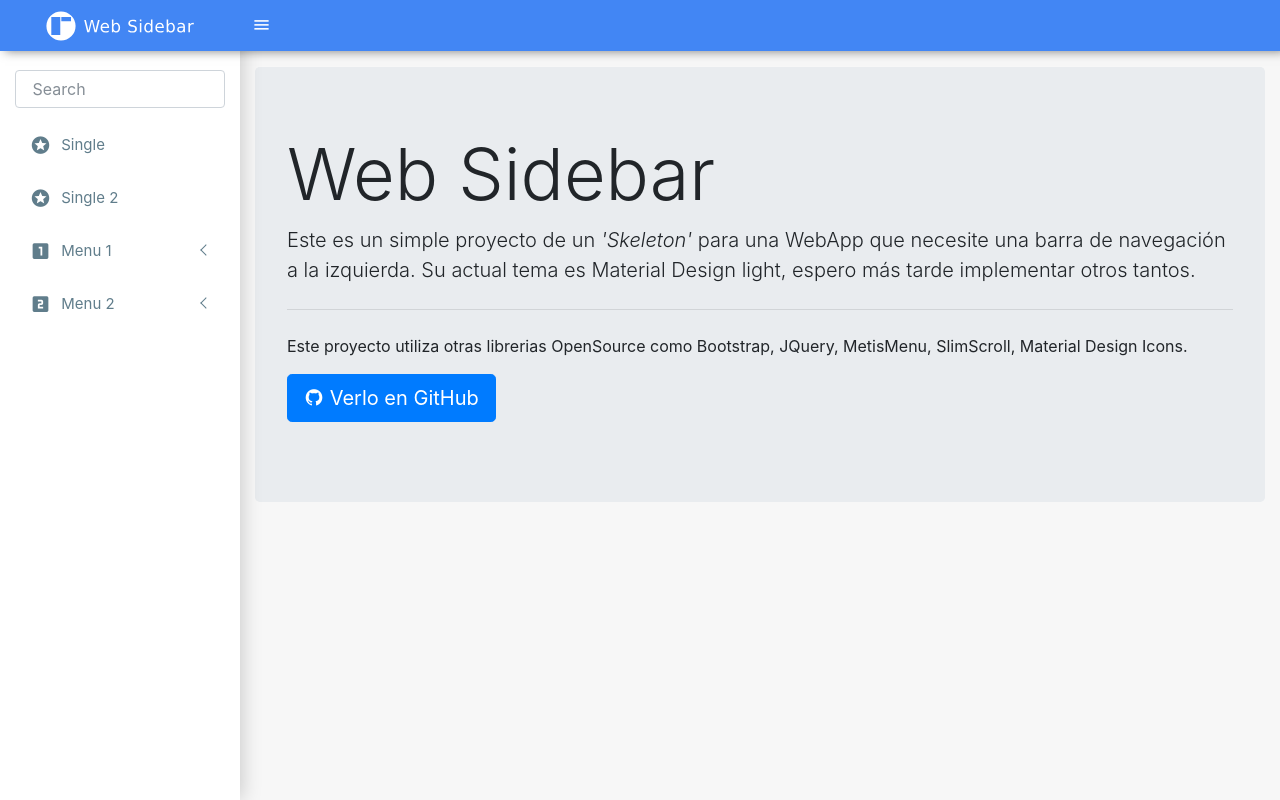
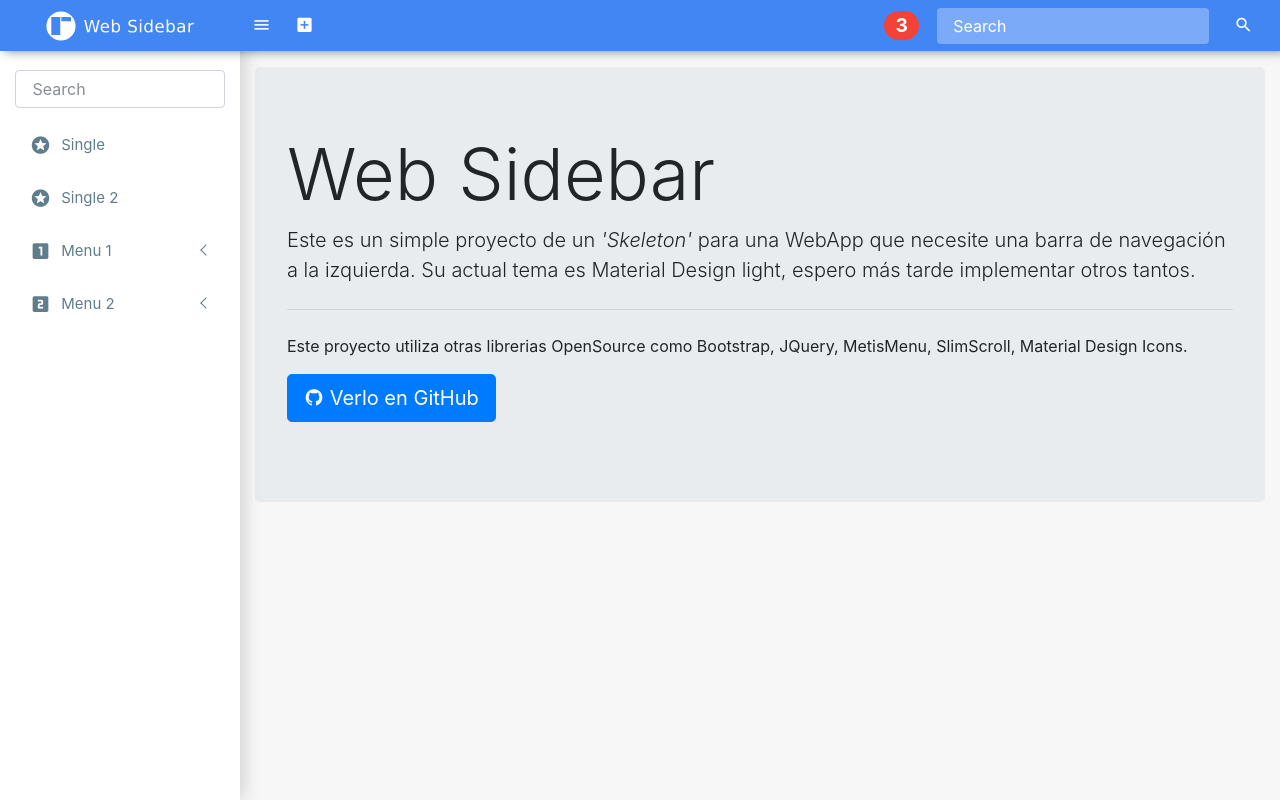
Before and after one commit to Crick87/WebSidebar, a plain HTML site: page index.html in a window 1280 px wide. Drawn offline with nearby package versions, Linux system fonts and the light colour scheme; some packages are replaced by stand-ins of ours; a script that the page names is missing.

Commit message:
Se agregan opciones generales

```diff
--- a/assets/local/css/sidebar.css
+++ b/assets/local/css/sidebar.css
@@ -37,6 +37,12 @@
 .topbar .top-navbar .navbar-nav > .nav-item > .nav-link {
     padding-top: 0 !important;
     padding-bottom: 0 !important;
+}
+.topbar .top-navbar .navbar-nav > .nav-item > .nav-notify,
+.topbar .top-navbar .navbar-nav > .nav-item > .nav-search {
+    height: 100%;
+    padding-right: 1.2rem;
+    padding-left: 1.2rem;
 }
 /* Shrink logo on mini-sidebar */
 .mini-sidebar .top-navbar .navbar-header {
@@ -534,3 +540,28 @@ body{
         color: #fff;
     }
 }
+
+/* Notifications */
+.topbar .top-navbar .navbar-nav > .nav-item > .nav-notify > .badge {
+    font-size: 1.2rem;
+    background-color: #f44336 !important;
+}
+
+/* Search Topbar */
+.topbar .top-navbar .navbar-nav > .nav-item > .nav-search input {
+    background-color: rgba(255, 255, 255, 0.3);
+    border: 1px solid #4286f4;
+}
+/* Search Topbar PlaceHolder Text Color */
+.topbar .top-navbar .navbar-nav > .nav-item > .nav-search .form-control::-webkit-input-placeholder { color: white; }  /* WebKit, Blink, Edge */
+.topbar .top-navbar .navbar-nav > .nav-item > .nav-search .form-control:-moz-placeholder { color: white; }  /* Mozilla Firefox 4 to 18 */
+.topbar .top-navbar .navbar-nav > .nav-item > .nav-search .form-control::-moz-placeholder { color: white; }  /* Mozilla Firefox 19+ */
+.topbar .top-navbar .navbar-nav > .nav-item > .nav-search .form-control:-ms-input-placeholder { color: white; }  /* Internet Explorer 10-11 */
+.topbar .top-navbar .navbar-nav > .nav-item > .nav-search .form-control::-ms-input-placeholder { color: white; }  /* Microsoft Edge */
+
+.topbar .top-navbar .navbar-nav > .nav-item > .nav-search input:active,
+.topbar .top-navbar .navbar-nav > .nav-item > .nav-search input:focus {
+    background-color: rgba(255, 255, 255, 1);
+    border: 1px solid #4286f4;
+    color: #4286f4;
+}
--- a/assets/local/js/sidebar.js
+++ b/assets/local/js/sidebar.js
@@ -34,6 +34,15 @@ $(function() {
         color: "#999"
     }),
 
+    $(function () {
+      $('[data-toggle="tooltip"]').tooltip(
+            {
+                delay: { "show": 1000, "hide": 100 },
+                trigger: 'hover'
+            }
+        )
+    }),
+
     $(".fix-topbar .topbar").stick_in_parent({}),
     $(".fix-sidebar .left-sidebar").stick_in_parent({})
 
--- a/index.html
+++ b/index.html
@@ -37,8 +37,54 @@
                 <div class="navbar-collapse">
                     <!-- Toggle SideBar-->
                     <ul class="navbar-nav mr-auto mt-md-0">
-                        <li class="nav-item"> <a class="nav-link nav-toggler hidden-md-up " href="javascript:void(0)"><i class="mdi mdi-menu"></i></a> </li>
-                        <li class="nav-item"> <a class="nav-link sidebartoggler hidden-sm-down " href="javascript:void(0)"><i class="mdi mdi-menu"></i></a> </li>
+                        <li class="nav-item">
+                        	<a class="nav-link nav-toggler hidden-md-up" href="javascript:void(0)"
+                        	data-toggle="tooltip" data-placement="bottom" title="Toggle sidebar">
+                        		<i class="mdi mdi-menu"></i>
+                        	</a>
+                        </li>
+                        <li class="nav-item">
+                        	<a class="nav-link sidebartoggler hidden-sm-down" href="javascript:void(0)"
+                        	data-toggle="tooltip" data-placement="bottom" title="Toggle sidebar">
+                        		<i class="mdi mdi-menu"></i>
+                        	</a>
+                        </li>
+
+                        <!-- Left Links -->
+                    	<li class="nav-item">
+                    		<a class="nav-link" href="javascript:void(0)"
+                        	data-toggle="tooltip" data-placement="bottom" title="Nuevo">
+	                    		<i class="mdi mdi-plus-box"></i>
+	                    	</a>
+                    	</li>
+
+                    </ul>
+                    <ul class="navbar-nav ml-auto mt-md-0">
+
+                        <!-- Right Links -->
+                        <li class="nav-item">
+                        	<div class="nav-notify row align-items-center">
+                    			<span class="badge badge-pill badge-danger">3</span>
+                        	</div>
+                    	</li>
+
+                    	<li class="nav-item">
+                        	<div class="nav-search row align-items-center">
+                    			<form class="search px-2">
+				                    <div>
+				                        <input class="form-control form-control" type="text" placeholder=" Search">
+				                    </div>
+				                </form>
+                        	</div>
+                    	</li>
+
+                    	<li class="nav-item">
+                    		<a class="nav-link" href="javascript:void(0)"
+                        	data-toggle="tooltip" data-placement="bottom" title="Buscar">
+	                    		<i class="mdi mdi-magnify"></i>
+	                    	</a>
+                    	</li>
+
                     </ul>
                 </div>
             </nav>
```
